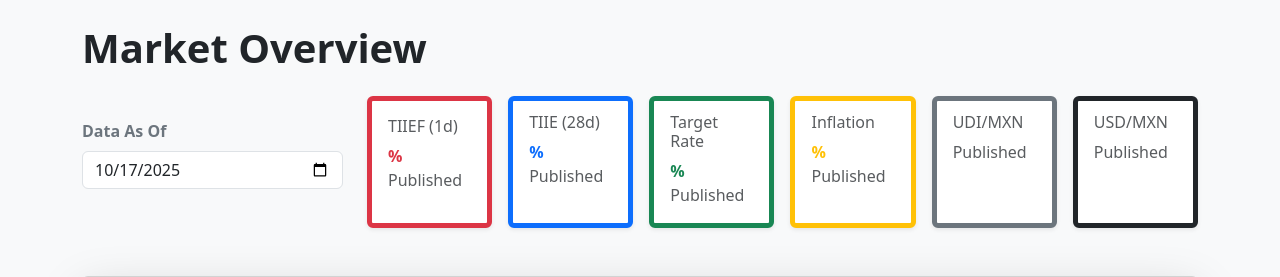
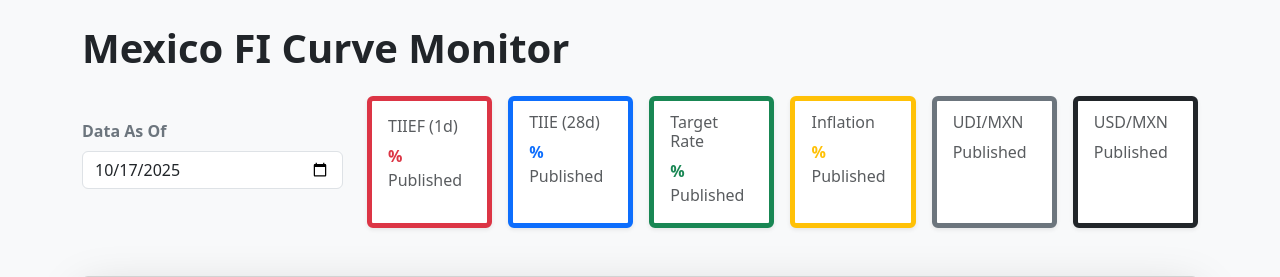
Before and after one commit to mrodrigue3425/FinanceWebsite, a Flask app: template templates/dashboard.html in a window 1280 px wide. Shown: the part 56-333 px from the top of the page. Run offline with Flask 3, Linux system fonts and the light colour scheme; the template is opened without the code that fills it, so the values that code supplies are empty.

Commit message:
nit: change dashboard title

```diff
--- a/templates/dashboard.html
+++ b/templates/dashboard.html
@@ -12,9 +12,7 @@
 <!-- Fills the main content area (inside the <main> tag) -->
 {% block content %}
 
-    <!-- 1. SUMMARY BAR WITH KEY METRICS AND DATE SELECTOR -->
-
-    <h1 class="mb-4 text-dark fw-bold">Market Overview</h1>
+    <h1 class="mb-4 text-dark fw-bold">Mexico FI Curve Monitor</h1>
 
     <!-- 1. SUMMARY BAR WITH KEY METRICS AND DATE SELECTOR -->
     <div class="row mb-5 align-items-center">
```
